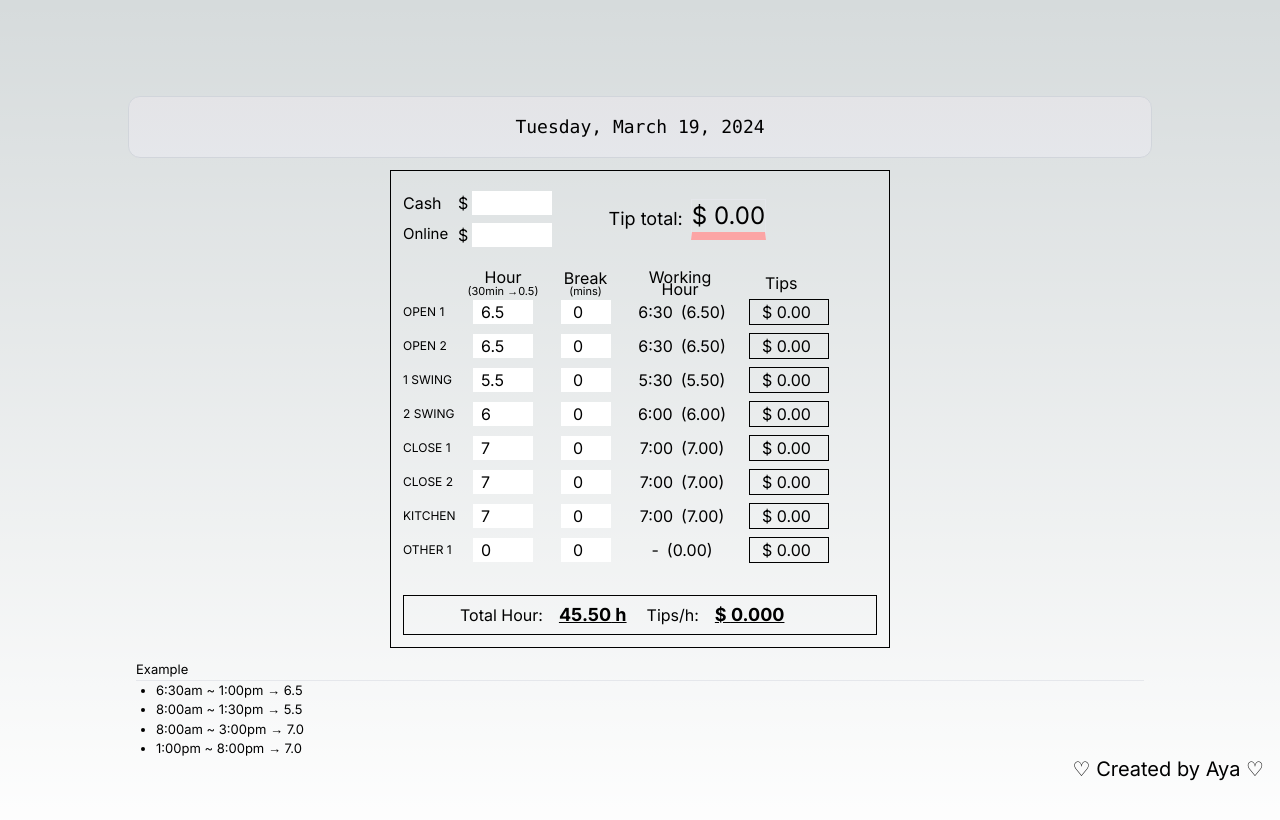
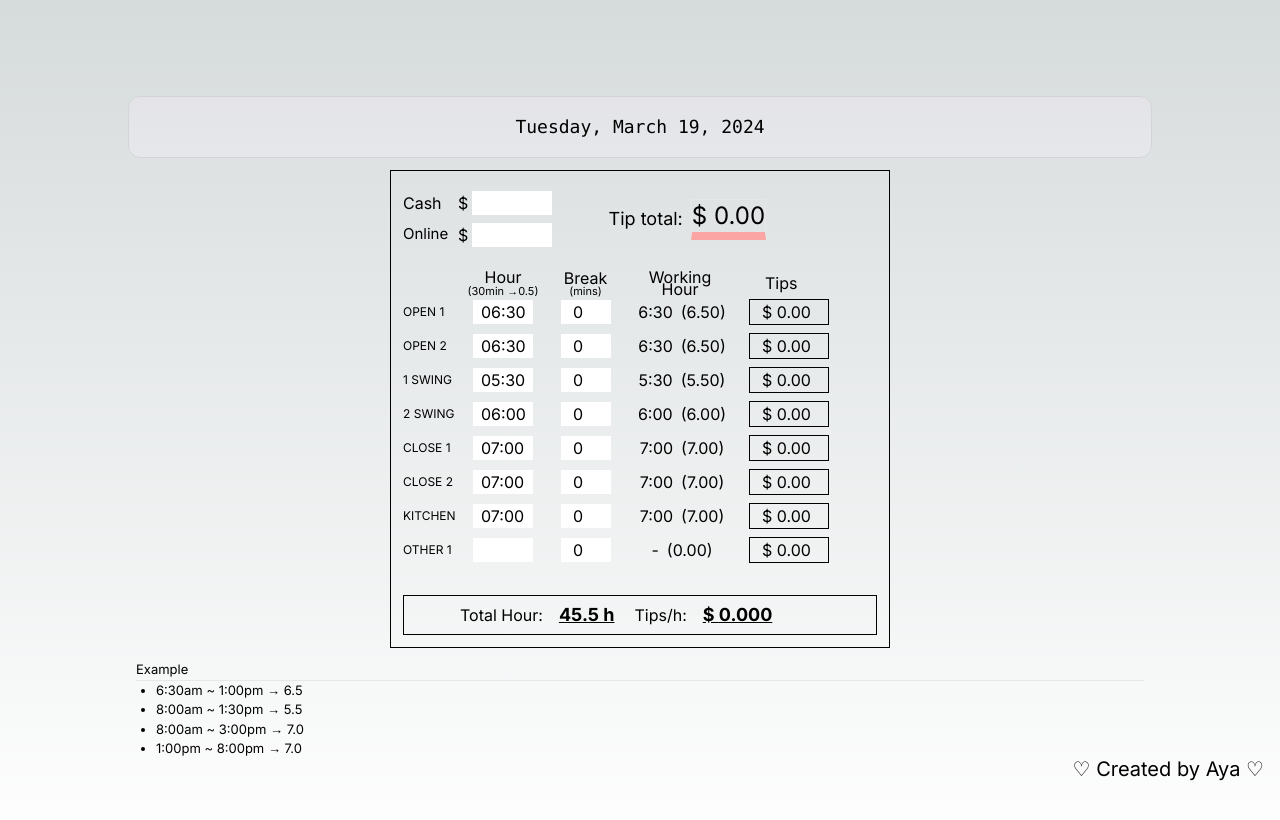
Before and after one commit to aya02200220/Platform7, a Next.js app: page / in a window 1280 px wide. Shown: the top 820 px of the page. Built offline with nearby package versions, Linux system fonts and the light colour scheme.

Commit message:
added input time format chnaging the format #.# to hhmm

```diff
--- a/app/components/Tips.jsx
+++ b/app/components/Tips.jsx
@@ -1,5 +1,7 @@
 "use client";
 import React, { useState } from "react";
+import { PatternFormat } from "react-number-format";
+import { NumericFormat } from "react-number-format";
 
 const Tips = () => {
   // Stateを設定してCashとOnlineの金額を管理する
@@ -21,11 +23,12 @@ const Tips = () => {
                 <p className="w-[55px]">Cash</p>
                 {/* Cashの金額を入力するフィールド */}
                 $
-                <input
+                <NumericFormat
+                  decimalScale={2}
+                  fixedDecimalScale
                   className="ml-1 pl-2 w-[80px]"
-                  type="number"
-                  step="0.01" // 小数点第2位まで入力可能に
-                  value={cashAmount === 0 ? "" : cashAmount} // 入力が0の場合は空文字を表示
+                  valueIsNumericString={true}
+                  value={cashAmount === 0 ? "" : cashAmount}
                   onChange={(e) => setCashAmount(parseFloat(e.target.value))}
                 />
               </div>
@@ -33,10 +36,11 @@ const Tips = () => {
                 <p className="text-[15px] w-[55px]">Online</p>
                 {/* Onlineの金額を入力するフィールド */}
                 $
-                <input
+                <NumericFormat
+                  decimalScale={2}
+                  fixedDecimalScale
                   className="ml-1 pl-2 w-[80px]"
-                  type="number"
-                  step="0.10" // 小数点第2位まで入力可能に
+                  valueIsNumericString={true}
                   value={onlineAmount === 0 ? "" : onlineAmount} // 入力が0の場合は空文字を表示
                   onChange={(e) => setOnlineAmount(parseFloat(e.target.value))}
                 />
@@ -63,64 +67,44 @@ export default Tips;
 export const Staff = ({ tipTotal }) => {
   // スタッフ情報の初期値を設定
   const initialStaffData = [
-    { name: "OPEN 1", time: 6.5, break: 0 },
-    { name: "OPEN 2", time: 6.5, break: 0 },
-    { name: "1 SWING", time: 5.5, break: 0 },
-    { name: "2 SWING", time: 6, break: 0 },
-    { name: "CLOSE 1", time: 7, break: 0 },
-    { name: "CLOSE 2", time: 7, break: 0 },
-    { name: "KITCHEN", time: 7, break: 0 },
-    { name: "OTHER 1", time: 0, break: 0 },
+    { name: "OPEN 1", time: "0630", break: 0 },
+    { name: "OPEN 2", time: "0630", break: 0 },
+    { name: "1 SWING", time: "0530", break: 0 },
+    { name: "2 SWING", time: "0600", break: 0 },
+    { name: "CLOSE 1", time: "0700", break: 0 },
+    { name: "CLOSE 2", time: "0700", break: 0 },
+    { name: "KITCHEN", time: "0700", break: 0 },
+    { name: "OTHER 1", time: "", break: 0 },
   ];
 
   // スタッフのデータを管理するState
   const [staffData, setStaffData] = useState(initialStaffData);
 
-  // 労働時間を計算する関数
-  // const calculateWorkingHour = (staff) => {
-  //   const workingHour = staff.time - staff.break / 60; // breakを時間に変換して労働時間から引く
-  //   return workingHour.toFixed(2); // 労働時間を小数点第2位まで表示
-  // };
+  const calculateWorkingHour = (staff) => {
+    // 時間と分を分割
+    const hours = Math.floor(staff.time / 100); // 先頭の2桁が時間
+    const minutes = staff.time % 100; // 末尾の2桁が分
 
-  // 労働時間を計算する関数
-  // const calculateWorkingHour = (staff) => {
-  //   const BK = staff.break > 0 ? staff.break : 0;
+    const BK = staff.break > 0 ? staff.break : 0;
+    const totalMinutes = hours * 60 + minutes - BK; // 全時間を分に変換し、休憩時間を引く
 
-  //   const workingHourAfterBK = staff.time - BK; // breakを時間に変換して労働時間から引く
-  //   const workingHours = Math.floor(workingHourAfterBK); // 整数部分（時間）を取得
-  //   let minutes = Math.round((workingHourAfterBK - workingHours) * 60); // 小数部分（分）を取得
+    const workingHours = Math.floor(totalMinutes / 60); // 完全な時間
+    let remainingMinutes = totalMinutes % 60; // 残りの分
 
-  //   if (workingHours === 0 && minutes === 0) {
-  //     return "-";
-  //   } else {
-  //     if (minutes < 10) {
-  //       minutes = `0${minutes}`;
-  //     }
-  //     return `${workingHours}:${minutes}`; // 時間と分を連結して返す
-  //   }
-  // };
-  // 労働時間を計算する関数
-  const calculateWorkingHour = (staff) => {
-    const BK = staff.break > 0 ? staff.break : 0;
-
-    // const workingHourAfterBK = staff.time - staff.break / 60; // breakを時間に変換して労働時間から引く
-    const workingHourAfterBK = staff.time - BK / 60; // breakを時間に変換して労働時間から引く
-    const workingHours = Math.floor(workingHourAfterBK); // 整数部分（時間）を取得
-    let minutes = Math.round((workingHourAfterBK - workingHours) * 60); // 小数部分（分）を取得
-
-    if (workingHours === 0 && minutes === 0) {
+    if (workingHours === 0 && remainingMinutes === 0) {
       return "-";
     } else {
-      if (minutes < 10) {
-        minutes = `0${minutes}`;
+      if (remainingMinutes < 10) {
+        remainingMinutes = `0${remainingMinutes}`;
       }
-      return `${workingHours}:${minutes}`; // 時間と分を連結して返す
+      return `${workingHours}:${remainingMinutes}`; // 時間と分を連結して返す
     }
   };
 
-  // 労働時間を計算する関数
   const calculateWorkingHour2 = (staff) => {
-    const workingHour = staff.time - staff.break / 60; // breakを時間に変換して労働時間から引く
+    const hours = Math.floor(staff.time / 100);
+    const minutes = staff.time % 100;
+    const workingHour = hours + minutes / 60 - staff.break / 60; // breakを時間に変換して労働時間から引く
     return workingHour.toFixed(2); // 労働時間を小数点第2位まで表示
   };
 
@@ -128,11 +112,15 @@ export const Staff = ({ tipTotal }) => {
   const calculateTotalWorkingHour = () => {
     let totalWorkingHour = 0;
     staffData.forEach((staff) => {
-      const BK = staff.break > 0 ? staff.break : 0;
+      const timeStr = staff.time.toString().padStart(4, "0"); // 例: '730' -> '0730'
+      const hours = parseInt(timeStr.substring(0, 2), 10); // 時間を取得
+      const minutes = parseInt(timeStr.substring(2, 4), 10); // 分を取得
+      const totalHours = hours + minutes / 60; // 分を時間に変換
 
-      totalWorkingHour += staff.time - BK / 60;
+      const BK = staff.break > 0 ? staff.break / 60 : 0; // 休憩時間を時間に変換
+      totalWorkingHour += totalHours - BK; // 合計労働時間に加算
     });
-    return totalWorkingHour.toFixed(2); // 合計労働時間を小数点第2位まで表示
+    return totalWorkingHour.toFixed(1); // 小数点第1位まで表示
   };
 
   // 合計チップを合計労働時間で割って１時間あたりのチップを計算する関数
@@ -145,11 +133,6 @@ export const Staff = ({ tipTotal }) => {
     }
 
     return (tipTotalNumeric / totalWorkingHourNumeric).toFixed(3);
-  };
-
-  // 小数点第2位を5区切りで丸める関数
-  const roundToNearest5Cents = (value) => {
-    return Math.ceil(value * 20) / 20;
   };
 
   return (
@@ -181,11 +164,12 @@ export const Staff = ({ tipTotal }) => {
           <div key={index}>
             <div className="flex items-center mb-2 ">
               <p className="pr-1 md:pr-3 w-[70px] text-[12px]">{staff.name}</p>
-              <input
+
+              <PatternFormat
                 className="w-[60px] pl-2"
-                type="number"
-                step="0.25"
+                format="##:##"
                 value={staff.time}
+                valueIsNumericString={true}
                 onChange={(e) => {
                   const newValue = parseFloat(e.target.value);
                   setStaffData((prevData) => {
@@ -195,6 +179,7 @@ export const Staff = ({ tipTotal }) => {
                   });
                 }}
               />
+
               <input
                 className="w-[50px] pl-3 ml-2 md:ml-7"
                 type="number"
@@ -214,18 +199,15 @@ export const Staff = ({ tipTotal }) => {
                 <p className="md:ml-2">({calculateWorkingHour2(staff)})</p>
               </div>
 
-              {/* <p className="pl-3 w-[70px]">Tips: </p> */}
-              {/* ////////////////////////////////////////////// */}
               <p className="ml-7 pl-2 md:pl-3 w-[80px] border border-black">
                 $ {""}
+                {(
+                  calculateTipsPerHour() * calculateWorkingHour2(staff)
+                ).toFixed(2)}
                 {/* {(
                   calculateTipsPerHour() *
-                  (staff.time - staff.break / 60)
+                  (staff.time - (staff.break > 0 ? staff.break : 0) / 60)
                 ).toFixed(2)} */}
-                {(
-                  calculateTipsPerHour() *
-                  (staff.time - (staff.break > 0 ? staff.break : 0) / 60)
-                ).toFixed(2)}
               </p>
             </div>
           </div>
```
